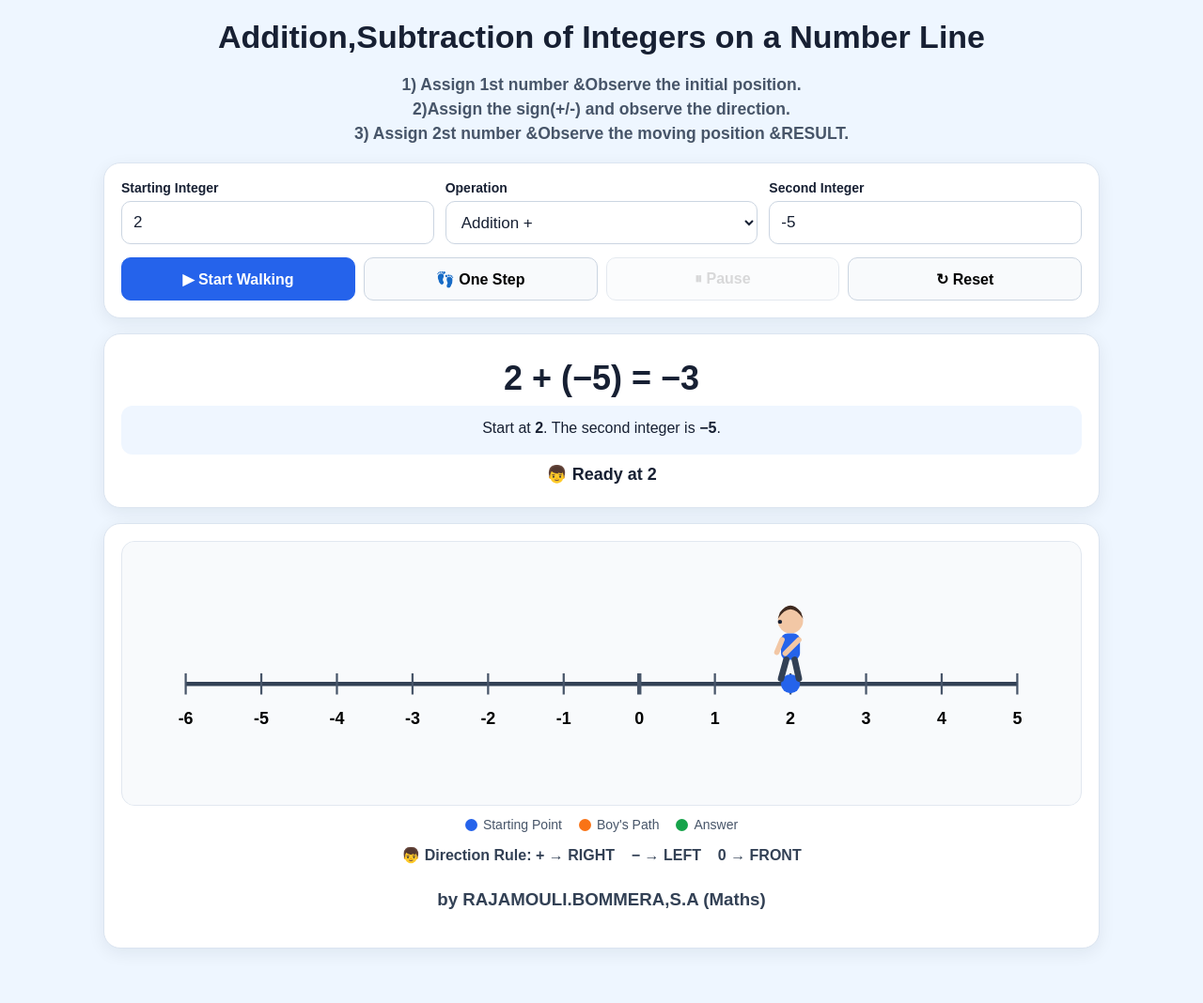
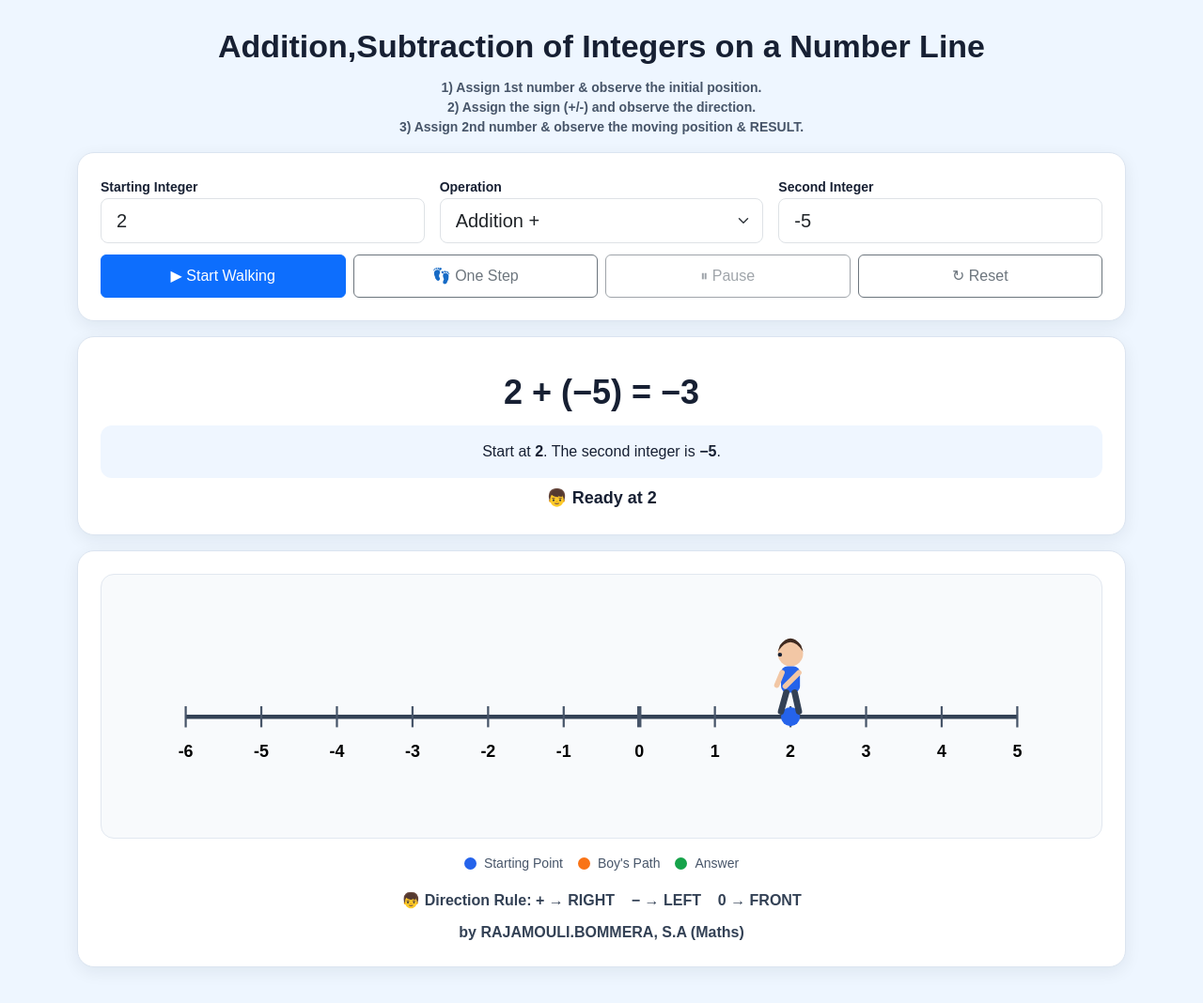
Before and after one commit to RajamouliEdulab/Basic-oparations-of-Integers-on-numberline, a plain HTML site: page index.html in a window 1280 px wide. Shown: the whole page at 94% size. Before the commit the page ends 1046 px from the top, so only its background shows below. Drawn offline with nearby package versions, Linux system fonts and the light colour scheme.

Commit message:
Update index.html

```diff
--- a/index.html
+++ b/index.html
@@ -6,136 +6,64 @@
 
 <title>Integer Operations Number Line Simulator</title>
 
+<link
+    href="https://cdn.jsdelivr.net/npm/bootstrap@5.3.3/dist/css/bootstrap.min.css"
+    rel="stylesheet">
+
 <style>
-*{
-    box-sizing:border-box;
-}
-
 body{
-    margin:0;
-    padding:0;
     font-family:Arial,Helvetica,sans-serif;
     background:#eef6ff;
     color:#172033;
 }
 
-#integer-walker{
-    width:100%;
-    max-width:1100px;
-    margin:auto;
-    padding:clamp(10px,3vw,20px);
-}
-
 .title{
     font-size:clamp(22px,4vw,34px);
     font-weight:800;
-    text-align:center;
-    margin-bottom:6px;
 }
 
 .subtitle{
-    text-align:center;
     color:#475569;
-    font-size:15px;
-    margin-bottom:18px;
-    line-height:1.5;
 }
 
 .panel{
     background:white;
     border:1px solid #dbe4f0;
     border-radius:18px;
-    padding:clamp(10px,2.5vw,18px);
-    margin-bottom:16px;
     box-shadow:0 5px 18px rgba(15,23,42,.07);
-    width:100%;
-}
-
-.controls{
-    display:grid;
-    grid-template-columns:1fr 1fr 1fr;
-    gap:12px;
 }
 
 label{
     font-weight:700;
-    display:block;
-    margin-bottom:6px;
     font-size:14px;
 }
 
 input,
 select,
 button{
-    font:inherit;
     min-height:46px;
-    border-radius:10px;
-    padding:9px 12px;
-}
-
-input,
-select{
-    width:100%;
-    border:1px solid #cbd5e1;
-    background:white;
-    color:#172033;
-    font-size:17px;
 }
 
 button{
-    border:1px solid #cbd5e1;
-    background:#f8fafc;
     font-weight:700;
-    cursor:pointer;
     touch-action:manipulation;
 }
 
-button.primary{
-    background:#2563eb;
-    border-color:#2563eb;
-    color:white;
-}
-
-button:disabled{
-    opacity:.5;
-    cursor:not-allowed;
-}
-
-.actions{
-    display:flex;
-    gap:9px;
-    flex-wrap:wrap;
-    margin-top:14px;
-}
-
-.actions button{
-    flex:1;
-    min-width:120px;
-}
-
 .equation{
-    text-align:center;
     font-size:clamp(22px,5vw,36px);
     font-weight:800;
-    margin:8px 0;
     overflow-wrap:anywhere;
 }
 
 .message{
-    text-align:center;
     background:#eff6ff;
     border-radius:12px;
-    padding:12px;
-    font-size:16px;
-    line-height:1.5;
     min-height:52px;
 }
 
 .direction{
-    text-align:center;
     font-size:18px;
     font-weight:800;
-    margin-top:10px;
     min-height:28px;
 }
 
@@ -144,7 +72,6 @@ button:disabled{
     border-radius:14px;
     background:#f8fafc;
     border:1px solid #e2e8f0;
-    width:100%;
     -webkit-overflow-scrolling:touch;
     touch-action:pan-x;
 }
@@ -160,19 +87,8 @@ svg{
 }
 
 .legend{
-    display:flex;
-    justify-content:center;
-    gap:18px;
-    flex-wrap:wrap;
-    margin-top:12px;
+    color:#475569;
     font-size:14px;
-    color:#475569;
-}
-
-.legend span{
-    display:flex;
-    align-items:center;
-    gap:6px;
 }
 
 .key{
@@ -195,52 +111,13 @@ svg{
 }
 
 .boybox{
-    text-align:center;
-    margin-top:12px;
     font-weight:700;
     color:#334155;
     line-height:1.6;
 }
 
-/* TABLET */
-@media(max-width:800px){
-
-    .controls{
-        grid-template-columns:1fr 1fr;
-    }
-
-}
-
 /* MOBILE */
-@media(max-width:600px){
-
-    #integer-walker{
-        padding:8px;
-    }
-
-    .panel{
-        padding:10px;
-        margin-bottom:10px;
-        border-radius:14px;
-    }
-
-    .controls{
-        grid-template-columns:1fr;
-        gap:9px;
-    }
-
-    .actions{
-        display:grid;
-        grid-template-columns:1fr 1fr;
-        gap:8px;
-    }
-
-    .actions button{
-        min-width:0;
-        width:100%;
-        font-size:14px;
-        padding:8px 6px;
-    }
+@media(max-width:575.98px){
 
     .equation{
         font-size:clamp(20px,7vw,30px);
@@ -251,7 +128,6 @@ svg{
     }
 
     .legend{
-        gap:8px;
         font-size:12px;
     }
 
@@ -264,23 +140,27 @@ svg{
 
 <body>
 
-<div id="integer-walker">
-
-<div class="title">
+<div id="integer-walker" class="container-fluid container-lg py-3 py-md-4">
+
+<div class="title text-center mb-2">
      Addition,Subtraction of Integers on a Number Line
 </div>
 
-<div class="subtitle">
-   <h3 align="center"><b> 1) Assign 1st number &Observe the initial position.<br>2)Assign the sign(+/-) and observe the direction.<br>3) Assign 2st number &Observe the moving position &RESULT. </b></h3>
+<div class="subtitle text-center mb-3">
+   <p class="fw-bold small small-sm mb-0">
+        1) Assign 1st number &amp; observe the initial position.<br>
+        2) Assign the sign (+/-) and observe the direction.<br>
+        3) Assign 2nd number &amp; observe the moving position &amp; RESULT.
+   </p>
 </div>
 
 
 <!-- INPUT PANEL -->
-<div class="panel">
-
-    <div class="controls">
-
-        <div>
+<div class="panel p-3 p-md-4 mb-3">
+
+    <div class="row g-3">
+
+        <div class="col-12 col-md-4">
             <label for="iw-first">
                 Starting Integer
             </label>
@@ -288,6 +168,7 @@ svg{
             <input
                 id="iw-first"
                 type="number"
+                class="form-control form-control-lg"
                 min="-99"
                 max="99"
                 step="1"
@@ -295,12 +176,12 @@ svg{
         </div>
 
 
-        <div>
+        <div class="col-12 col-md-4">
             <label for="iw-op">
                 Operation
             </label>
 
-            <select id="iw-op">
+            <select id="iw-op" class="form-select form-select-lg">
 
                 <option value="+">
                     Addition +
@@ -314,7 +195,7 @@ svg{
         </div>
 
 
-        <div>
+        <div class="col-12 col-md-4">
             <label for="iw-second">
                 Second Integer
             </label>
@@ -322,6 +203,7 @@ svg{
             <input
                 id="iw-second"
                 type="number"
+                class="form-control form-control-lg"
                 min="-99"
                 max="99"
                 step="1"
@@ -331,51 +213,62 @@ svg{
     </div>
 
 
-    <div class="actions">
-
+    <div class="row g-2 mt-1">
+
+        <div class="col-6 col-md-3">
             <button
                 id="iw-start"
-            class="primary"
+                class="btn btn-primary w-100 h-100"
                 type="button">
                 ▶ Start Walking
             </button>
-
+        </div>
+
+        <div class="col-6 col-md-3">
             <button
                 id="iw-step"
+                class="btn btn-outline-secondary w-100 h-100"
                 type="button">
                 👣 One Step
             </button>
-
+        </div>
+
+        <div class="col-6 col-md-3">
             <button
                 id="iw-pause"
+                class="btn btn-outline-secondary w-100 h-100"
                 type="button">
                 ⏸ Pause
             </button>
-
+        </div>
+
+        <div class="col-6 col-md-3">
             <button
                 id="iw-reset"
+                class="btn btn-outline-secondary w-100 h-100"
                 type="button">
                 ↻ Reset
             </button>
-
         </div>
 
     </div>
 
+</div>
+
 
 <!-- EQUATION / MESSAGE -->
-<div class="panel">
+<div class="panel p-3 p-md-4 mb-3 text-center">
 
     <div
         id="iw-equation"
-        class="equation">
+        class="equation my-2">
         2 + (−5) = −3
     </div>
 
 
     <div
         id="iw-message"
-        class="message"
+        class="message p-3"
         aria-live="polite">
 
         Press “Start Walking” to begin.
@@ -385,7 +278,7 @@ svg{
 
     <div
         id="iw-direction"
-        class="direction">
+        class="direction mt-2">
 
         👦 Ready at +2
 
@@ -395,7 +288,7 @@ svg{
 
 
 <!-- NUMBER LINE -->
-<div class="panel">
+<div class="panel p-3 p-md-4 mb-3">
 
     <div class="numberline-wrap">
 
@@ -409,19 +302,19 @@ svg{
     </div>
 
 
-    <div class="legend">
-
-        <span>
+    <div class="legend d-flex justify-content-center flex-wrap gap-3 mt-3">
+
+        <span class="d-flex align-items-center gap-2">
             <i class="key start"></i>
             Starting Point
         </span>
 
-        <span>
+        <span class="d-flex align-items-center gap-2">
             <i class="key walked"></i>
             Boy's Path
         </span>
 
-        <span>
+        <span class="d-flex align-items-center gap-2">
             <i class="key finish"></i>
             Answer
         </span>
@@ -429,7 +322,7 @@ svg{
     </div>
 
 
-    <div class="boybox">
+    <div class="boybox text-center mt-3">
 
         👦 Direction Rule:
 
@@ -443,7 +336,7 @@ svg{
 
         <br>
 
-        <h3><b>by RAJAMOULI.BOMMERA,S.A (Maths)</b></h3>
+        <span class="d-block fw-bold mt-2">by RAJAMOULI.BOMMERA, S.A (Maths)</span>
 
     </div>
 
```
Lines whose indentation alone changed are shown as unchanged.
